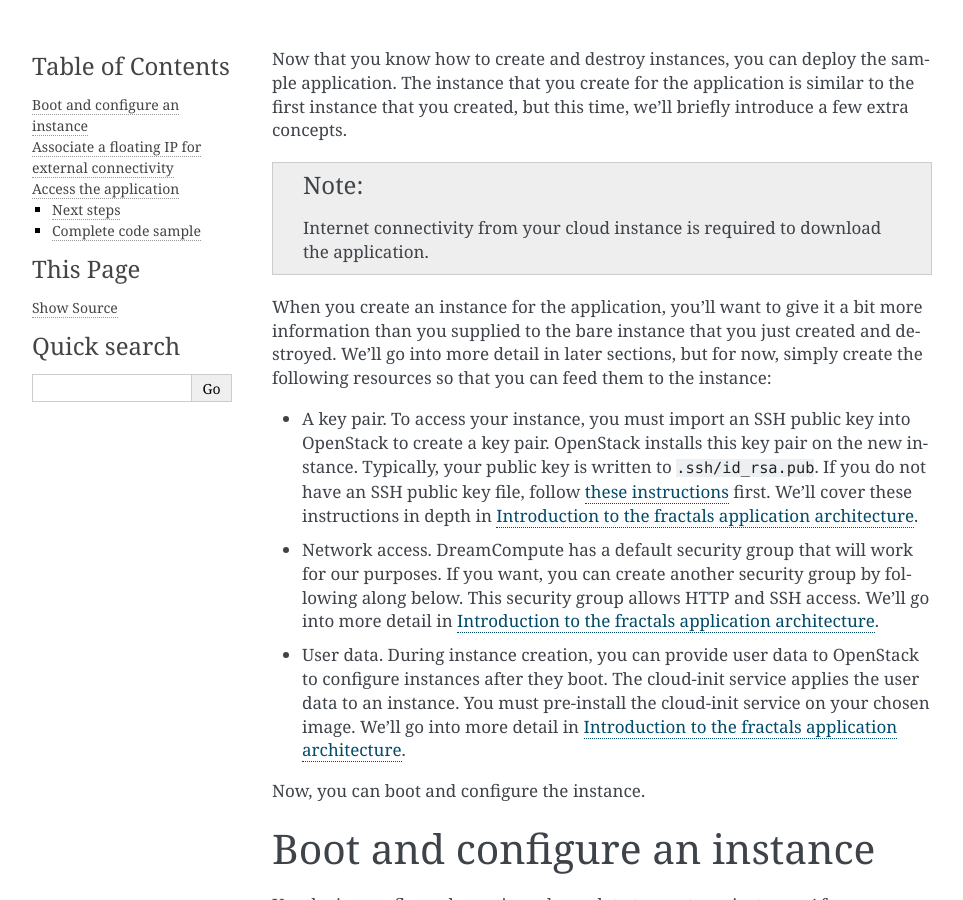
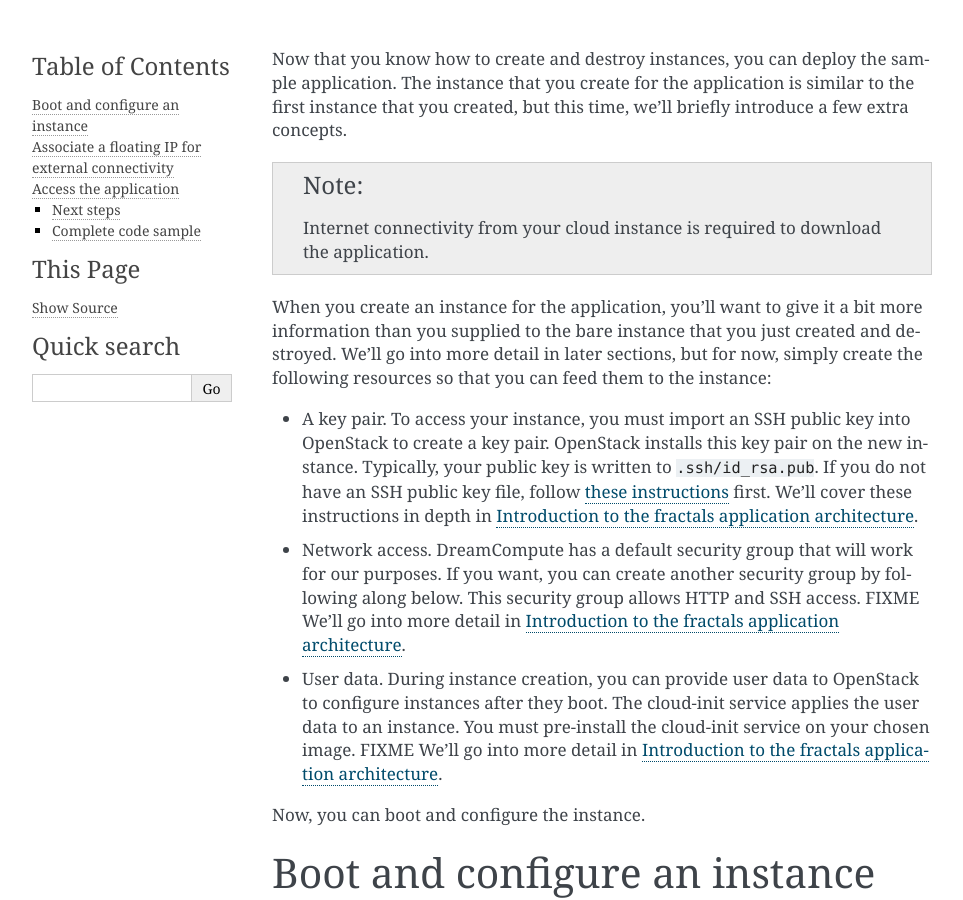
Before and after one commit to Rob-Pait/dreamcloud-docs, a Sphinx documentation site: the page built from firstapp/source/deploying_an_application.rst, in a window 1280 px wide and 900 px high. Shown: the whole window, without its empty margins (148-1111 px from the left). Built offline with Sphinx 7.4.7, drawn with Linux system fonts in a browser that asks for light colours; pages that are not in the unit, such as notebooks, are missing from menus.

```diff
--- a/firstapp/source/deploying_an_application.rst
+++ b/firstapp/source/deploying_an_application.rst
@@ -82,7 +82,8 @@ instance:
 * Network access. DreamCompute has a default security group that will
   work for our purposes. If you want, you can create another security
   group by following along below. This security group allows HTTP
-  and SSH access. We'll go into more detail in :doc:`/introduction-to-fractal-app`.
+  and SSH access.
+  FIXME We'll go into more detail in :doc:`/introduction-to-fractal-app`.
 
 .. only:: fog
 
@@ -111,7 +112,8 @@ instance:
 * User data. During instance creation, you can provide user data to OpenStack to
   configure instances after they boot. The cloud-init service applies the
   user data to an instance. You must pre-install the cloud-init service on your
-  chosen image. We'll go into more detail in :doc:`/introduction-to-fractal-app`.
+  chosen image.
+  FIXME We'll go into more detail in :doc:`/introduction-to-fractal-app`.
 
 .. only:: fog
 
```
Also changed, not shown: other parts of firstapp/source/deploying_an_application.rst (+1 -1 lines), firstapp/source/getting_started.rst (+5 -7 lines), 1 other file.
